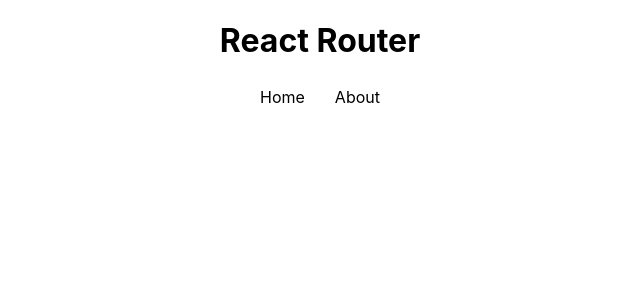
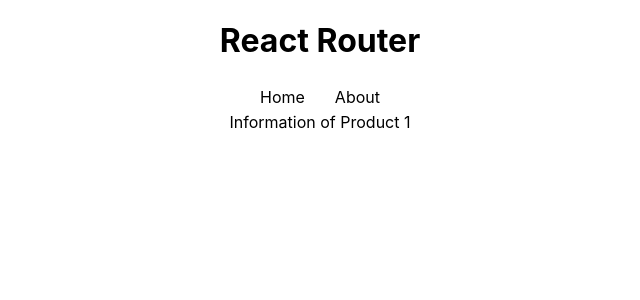
Before and after one commit to rafaelsslemes/react_router, a React (Create React App) app: page /product/1/info in a window 1280 px wide. Shown: the top 300 px of the page, without its empty margins (320-960 px from the left). Built offline with nearby package versions, Linux system fonts and the light colour scheme.

Commit message:
Added nested route to product information

```diff
--- a/src/App.js
+++ b/src/App.js
@@ -3,6 +3,7 @@
 import NavBar from './components/NavBar';
 import About from './pages/About';
 import Home from './pages/Home';
+import Info from './pages/Info';
 import Product from './pages/Product';
 
 function App() {
@@ -16,6 +17,7 @@
           <Route path="/" element={<Home/>} />
           <Route path="/about" element={<About/>} />
           <Route path="/product/:id" element={<Product/>} />
+          <Route path="/product/:id/info" element={<Info/>} />
         </Routes>
       </BrowserRouter>
 
--- /dev/null
+++ b/src/pages/Info.js
@@ -0,0 +1,13 @@
+import React from 'react'
+import { useParams } from 'react-router-dom';
+
+const Info = () => {
+
+const {id} = useParams();
+
+  return (
+    <div>Information of Product {id}</div>
+  )
+}
+
+export default Info
--- a/src/pages/Product.js
+++ b/src/pages/Product.js
@@ -1,5 +1,5 @@
 import React from 'react'
-import { useParams } from 'react-router-dom'
+import { Link, useParams } from 'react-router-dom'
 import { useFetch } from '../hooks/useFetch';
 
 const Product = () => {
@@ -20,6 +20,8 @@
                 <div>
                     <h2>{product.name}</h2>
                     <h2>R$ {product.price}</h2>
+                    <Link to={`/product/${product.id}/info`}>More Information</Link>
+
                 </div>
             )}
         </div>
```
